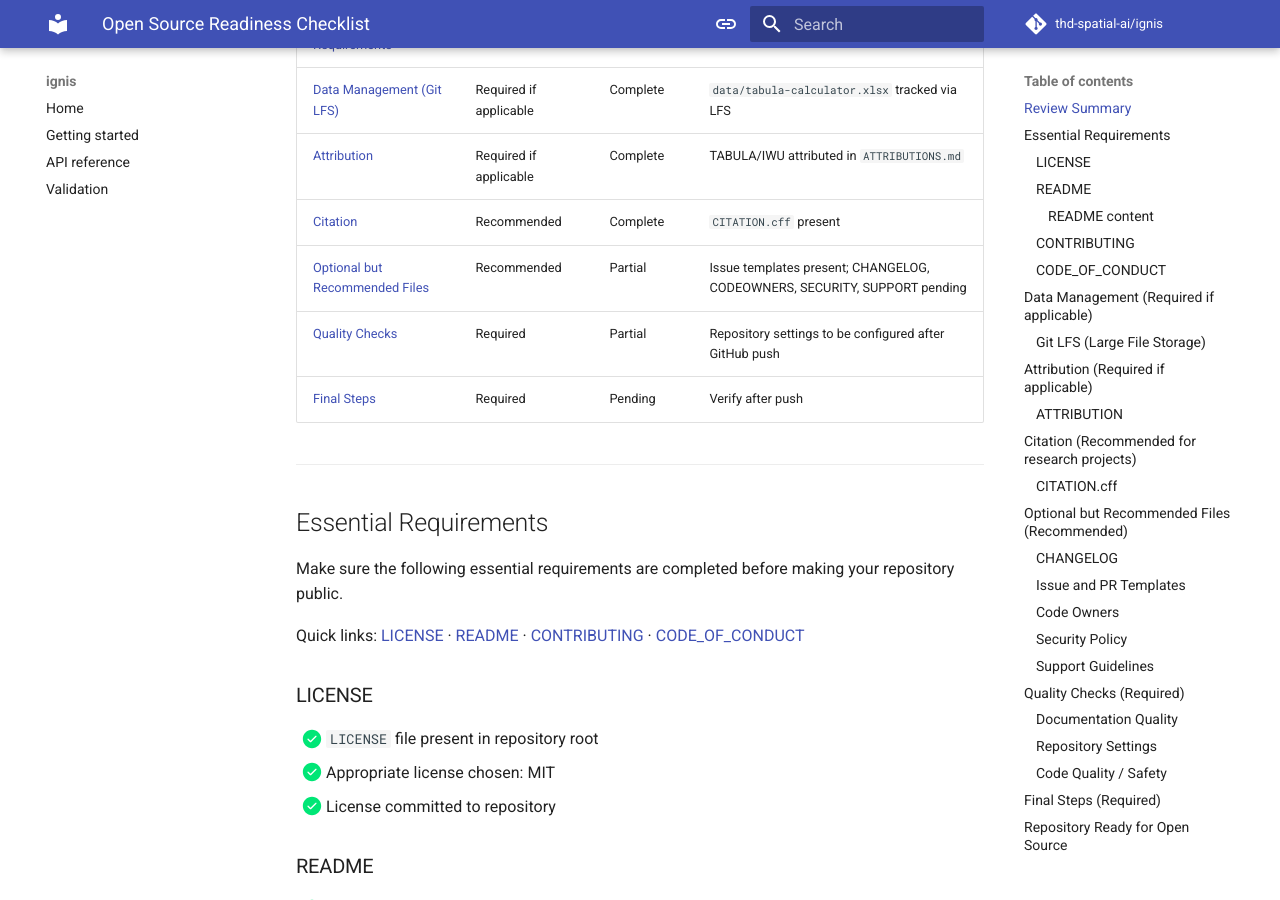
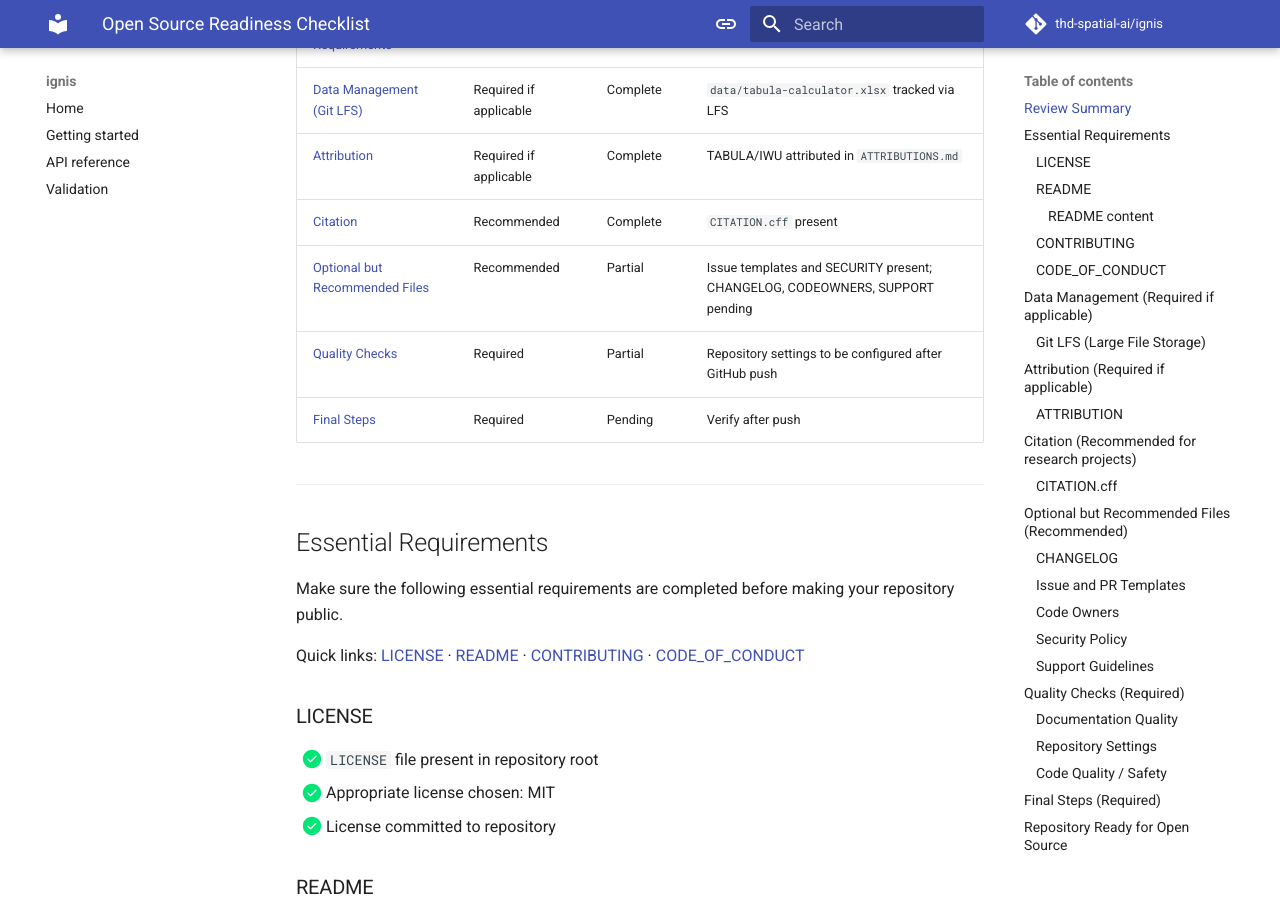
Before and after one commit to THD-Spatial-AI/ignis, an MkDocs documentation site: the page built from docs/open-source-checklist.md, in a window 1280 px wide and 900 px high, scrolled down 454 px. Built offline with MkDocs 1.6.1 and Material for MkDocs 9.7.7, drawn with Linux system fonts in a browser that asks for light colours; comment, search, counter and statistics services are not loaded.

Commit message:
docs: add SECURITY.md and link it from the README
Vulnerability reports go through GitHub's private security advisories
rather than a public issue, since there's no dedicated security email
for the project. Scopes out the documented prototype auth model (API
key, no built-in authentication) as intentional design, not something
to report. Updates open-source-checklist.md to reflect it's done.

```diff
--- a/docs/open-source-checklist.md
+++ b/docs/open-source-checklist.md
@@ -14,7 +14,7 @@
 | [Data Management (Git LFS)](#data-management-required-if-applicable) | Required if applicable | Complete | `data/tabula-calculator.xlsx` tracked via LFS |
 | [Attribution](#attribution-required-if-applicable) | Required if applicable | Complete | TABULA/IWU attributed in `ATTRIBUTIONS.md` |
 | [Citation](#citation-recommended-for-research-projects) | Recommended | Complete | `CITATION.cff` present |
-| [Optional but Recommended Files](#optional-but-recommended-files-recommended) | Recommended | Partial | Issue templates present; CHANGELOG, CODEOWNERS, SECURITY, SUPPORT pending |
+| [Optional but Recommended Files](#optional-but-recommended-files-recommended) | Recommended | Partial | Issue templates and SECURITY present; CHANGELOG, CODEOWNERS, SUPPORT pending |
 | [Quality Checks](#quality-checks-required) | Required | Partial | Repository settings to be configured after GitHub push |
 | [Final Steps](#final-steps-required) | Required | Pending | Verify after push |
 
@@ -149,10 +149,10 @@
 
 ### Security Policy
 
-- [ ] `SECURITY.md` file created
-- [ ] Vulnerability reporting process documented
-- [ ] Contact method for security issues provided
-- [ ] Supported versions documented (if applicable)
+- [x] `SECURITY.md` file created
+- [x] Vulnerability reporting process documented
+- [x] Contact method for security issues provided
+- [x] Supported versions documented (if applicable)
 
 ### Support Guidelines
 
```
Also changed, not shown: README.md (+2 -0 lines), SECURITY.md (added, +22 -0 lines).
